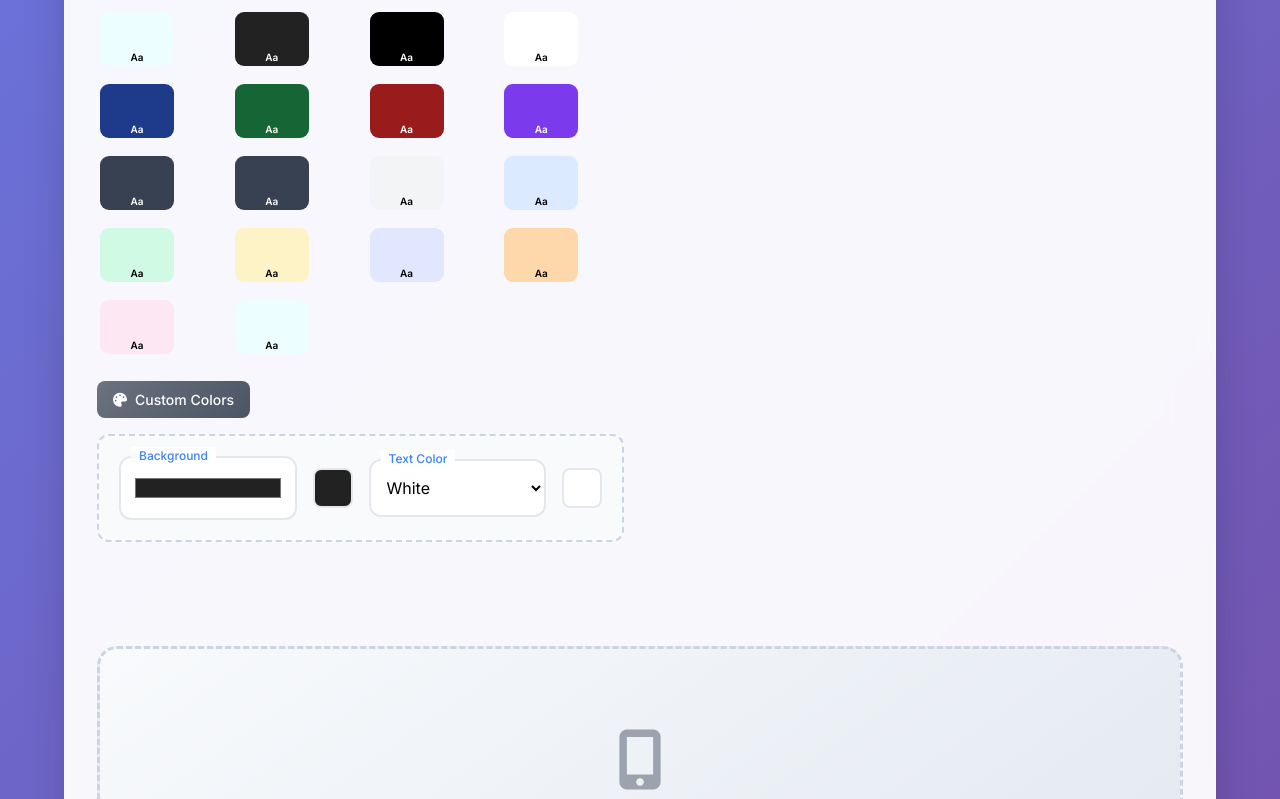
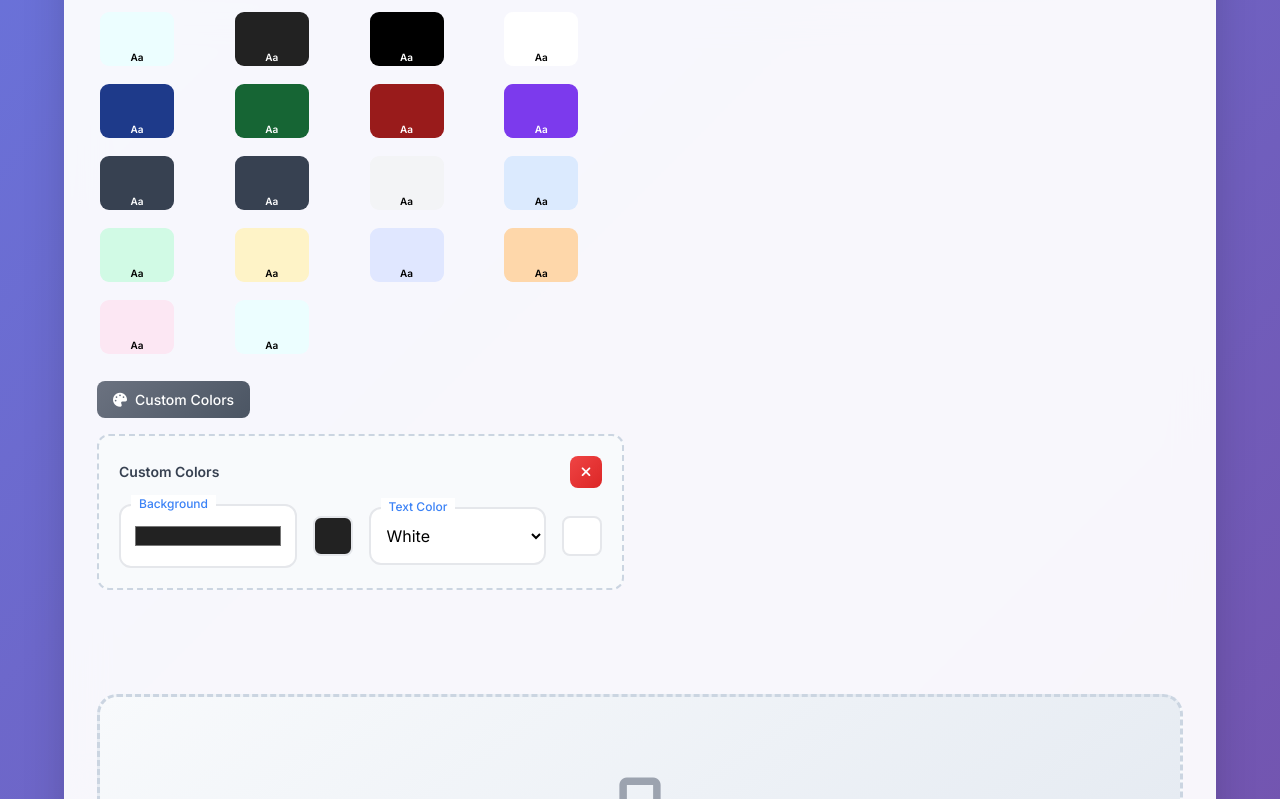
Before and after one commit to johnzilla/privacy-lockscreen, a website built with Vite: page index.html in a window 1280 px wide. Both pictures are taken after a click on the button "Custom Colors". Shown: the part 954-1753 px from the top of the page. Built offline with nearby package versions, Linux system fonts and the light colour scheme.

Commit message:
Add close button to custom colors widget

```diff
--- a/index.html
+++ b/index.html
@@ -340,6 +340,27 @@
             background: linear-gradient(135deg, #4b5563, #374151);
             transform: translateY(-1px);
         }
+
+        .close-custom-btn {
+            width: 32px;
+            height: 32px;
+            border-radius: 8px;
+            background: linear-gradient(135deg, #ef4444, #dc2626);
+            color: white;
+            border: none;
+            cursor: pointer;
+            display: flex;
+            align-items: center;
+            justify-content: center;
+            font-size: 14px;
+            transition: all 0.3s ease;
+        }
+
+        .close-custom-btn:hover {
+            background: linear-gradient(135deg, #dc2626, #b91c1c);
+            transform: translateY(-1px);
+            box-shadow: 0 4px 12px rgba(239, 68, 68, 0.3);
+        }
     </style>
 </head>
 <body class="font-inter">
@@ -421,6 +442,12 @@
 
                         <!-- Custom Color Section (Hidden by default) -->
                         <div id="customColorSection" class="custom-color-section">
+                            <div class="flex items-center justify-between mb-4">
+                                <h4 class="text-sm font-semibold text-gray-700">Custom Colors</h4>
+                                <button type="button" class="close-custom-btn" onclick="closeCustomColors()" title="Close custom colors">
+                                    <i class="fas fa-times"></i>
+                                </button>
+                            </div>
                             <div class="grid grid-cols-1 md:grid-cols-2 gap-4">
                                 <div class="flex items-center">
                                     <div class="input-group flex-1">
--- a/main.js
+++ b/main.js
@@ -137,9 +137,7 @@ function toggleCustomColors() {
     const isShowing = customSection.classList.contains('show');
 
     if (isShowing) {
-        customSection.classList.remove('show');
-        // Reapply selected template
-        applyColorTemplate(selectedTemplateIndex);
+        closeCustomColors();
     } else {
         customSection.classList.add('show');
         // Remove selection from templates when using custom
@@ -149,6 +147,22 @@ function toggleCustomColors() {
     }
 }
 
+function closeCustomColors() {
+    const customSection = document.getElementById('customColorSection');
+    customSection.classList.remove('show');
+
+    // Reapply the last selected template
+    applyColorTemplate(selectedTemplateIndex);
+
+    // Re-select the template visually
+    document.querySelectorAll('.color-template').forEach((template, index) => {
+        if (index === selectedTemplateIndex) {
+            template.classList.add('selected');
+        } else {
+            template.classList.remove('selected');
+        }
+    });
+}
 // --- Color Preview Updates ---
 function updateColorPreviews() {
     const bgColor = backgroundColorInput.value;
```
